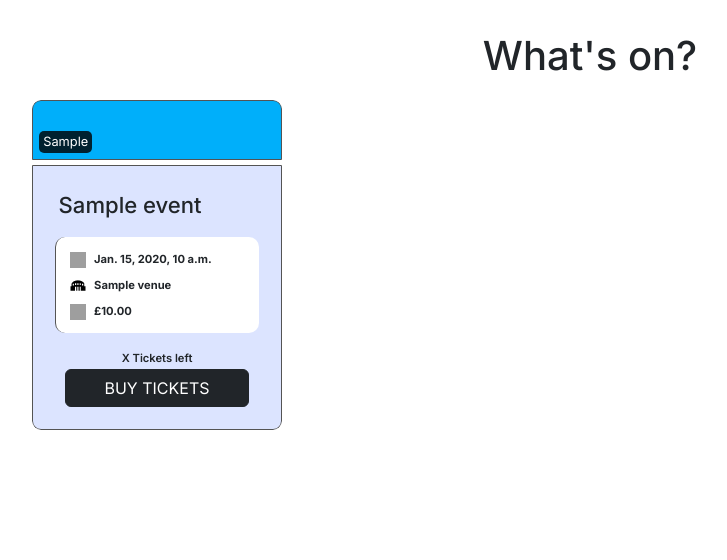
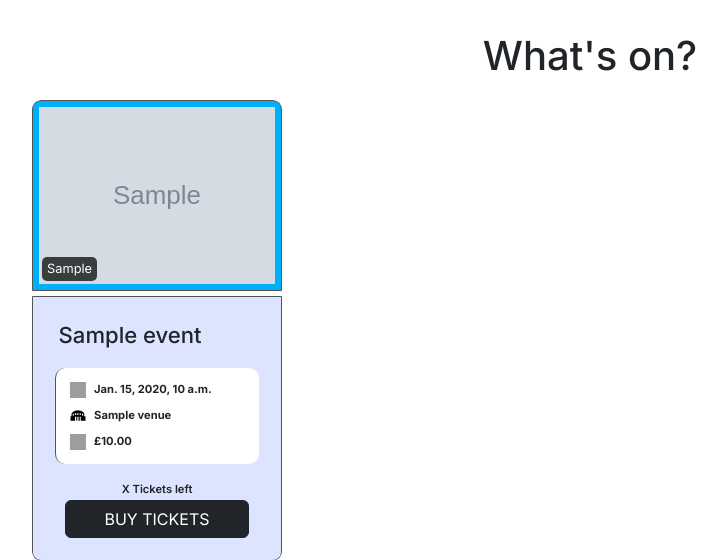
Before and after one commit to avabellaw/bright-times, a Django app: page /events/ in a window 1280 px wide. Shown: the part 61-621 px from the top of the page, without its empty margins (50-777 px from the left). Run offline with Django 5.2, Linux system fonts and the light colour scheme; tables that the repository leaves empty hold one stand-in row (values such as "Sample post"); grey boxes marked "Sample" are stand-in pictures; grey boxes are pictures that could not be loaded.

Commit message:
feat: Upload event images and display them

```diff
--- a/bright_times/settings.py
+++ b/bright_times/settings.py
@@ -73,6 +73,10 @@ MIDDLEWARE = [
     # Allauth
     'allauth.account.middleware.AccountMiddleware',
 ]
+
+# Media settings
+MEDIA_ROOT = os.path.join(BASE_DIR, 'media')
+MEDIA_URL = '/media/'
 
 # Cripsy forms settings
 CRISPY_TEMPLATE_PACK = 'bootstrap4'
--- a/bright_times/urls.py
+++ b/bright_times/urls.py
@@ -17,6 +17,8 @@ Including another URLconf
 from django.contrib import admin
 from django.urls import path
 from django.urls import include
+from django.conf import settings
+from django.conf.urls.static import static
 
 urlpatterns = [
     path('admin/', admin.site.urls),
@@ -24,3 +26,10 @@ urlpatterns = [
     path('', include('home.urls')),
     path('events/', include('events.urls'))
 ]
+
+
+# This code from testdriven.io allows Django to serve media files when run on
+# the development server. [https://testdriven.io/blog/django-static-files/]
+if settings.DEBUG:
+    urlpatterns += static(settings.MEDIA_URL,
+                          document_root=settings.MEDIA_ROOT)
--- a/events/models.py
+++ b/events/models.py
@@ -12,7 +12,8 @@ class Event(models.Model):
     desc = models.CharField(blank=False, null=False, max_length=1000)
     price = models.DecimalField(blank=False, null=False,
                                 max_digits=4, decimal_places=2)
-    image_url = models.CharField(blank=False, null=False, max_length=100)
+    image = models.ImageField(upload_to='event_images/',
+                              blank=False, null=False)
     created_on = models.DateField(auto_now_add=True)
     ticket_end_date_time = models.DateTimeField(blank=False, null=False,
                                                 auto_now=False,
@@ -21,6 +22,9 @@ class Event(models.Model):
                                            auto_now=False, auto_now_add=False)
     end_date_time = models.DateTimeField(blank=False, null=False,
                                          auto_now=False, auto_now_add=False)
+
+    def __str__(self):
+        return f'{self.name}, at {self.venue.name}'
 
     def save(self, created_by=None, *args, **kwargs):
         """
--- a/events/templates/events/events.html
+++ b/events/templates/events/events.html
@@ -19,7 +19,7 @@
                 <div class="col-12 col-sm-6 col-md-4 col-lg-3">
                     <div class="event-card">
                         <div class="event-card_img">
-                            <img src="" alt="">
+                            <img class="img img-responsive w-100" src="{{ event.image.url }}" alt="">
                             <div class="city-tag">
                                 <p>{{ event.venue.address.city }}</p>
                             </div>
--- a/static/css/style.css
+++ b/static/css/style.css
@@ -80,16 +80,23 @@
         border: 1px var(--outline-colour) solid;
         padding: 0.4em;
         background-color: #00AFFA;
+        position: relative;
     }
 
     /* City tag */
     .event-card_img > .city-tag {
-        background: #000000cf;
+        background: #000000b9;
         color: white;
         width: fit-content;
-        padding: 0.1em 0.3em;
+        padding: 0.2em 0.4em;
         border-radius: 5px;
         font-size: 0.8em;
+
+        position: absolute;
+        bottom: 0;
+        left: 0;
+        margin-left: 0.7em;
+        margin-bottom: 0.7em;
     }
 
     .event-card_img > .city-tag > p {
```
Also changed, not shown: events/migrations/0008_remove_event_image_url_event_image.py (added), 1 other file.
